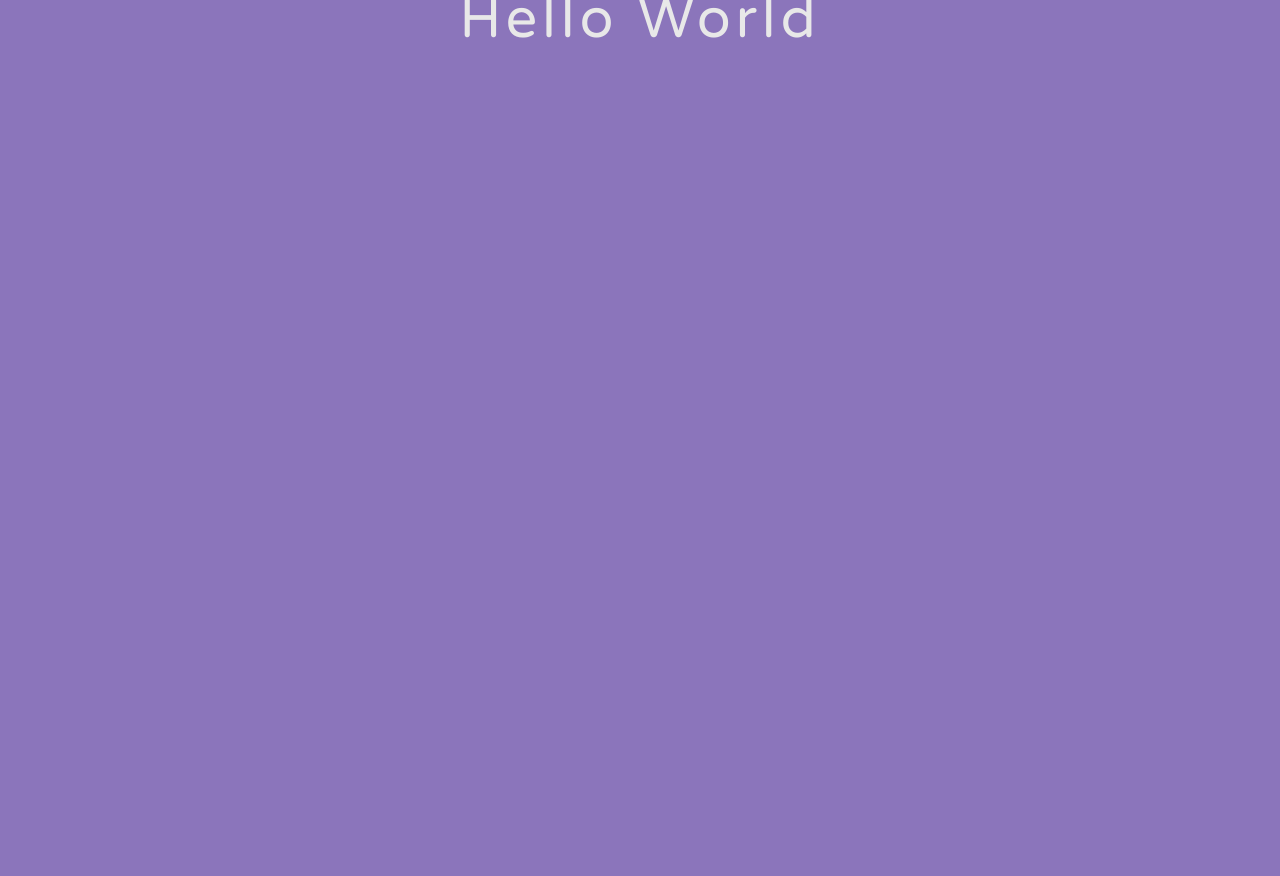
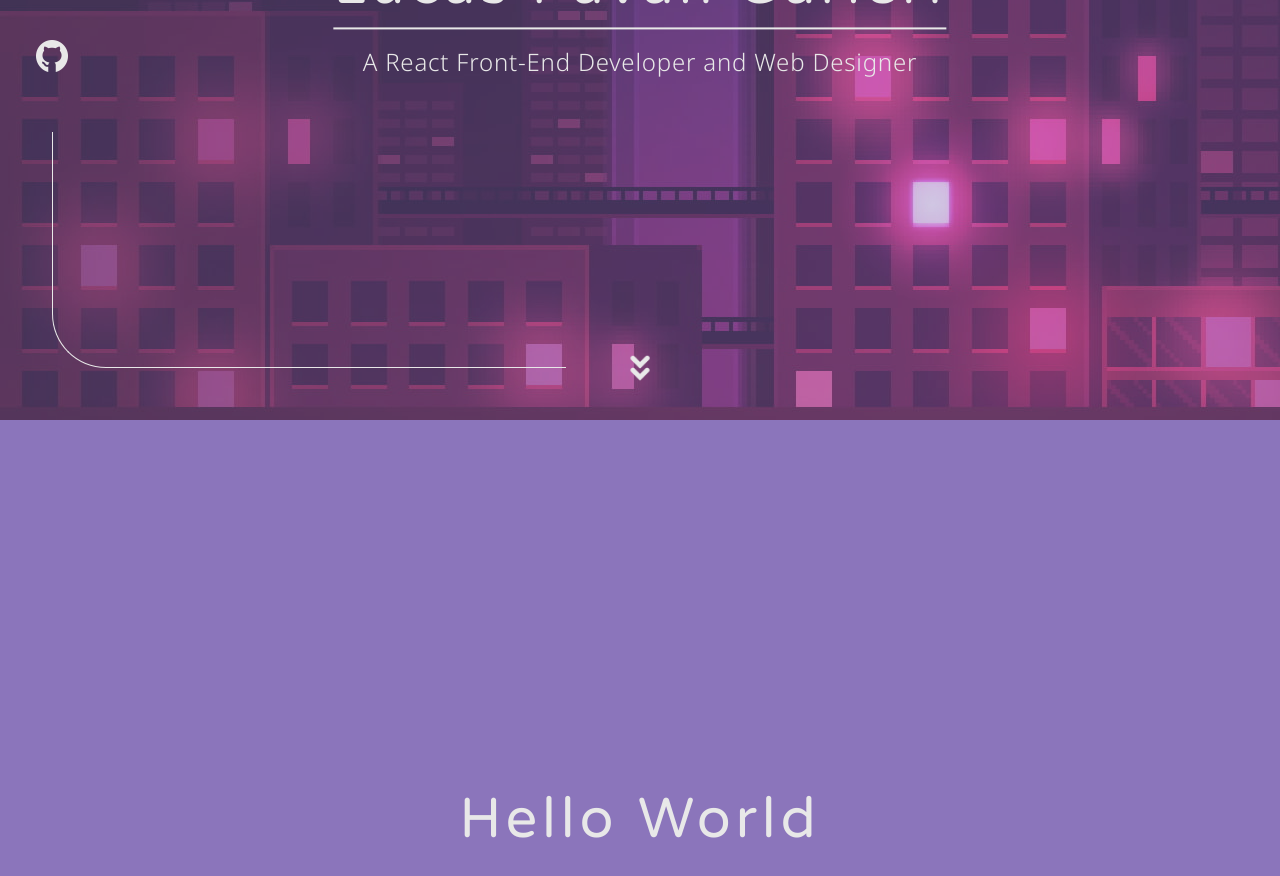
Before and after one commit to lucas-pvg/WebCV, a React (Vite) app: page / in a window 1280 px wide. Shown: the part 380-1256 px from the top of the page. Before the commit the page ends 800 px from the top, so only its background shows below. Built offline with nearby package versions, Linux system fonts and the light colour scheme.

Commit message:
💄✨ Set cover as main page and minor UI changes

```diff
--- a/src/App.css
+++ b/src/App.css
@@ -1,9 +1,23 @@
 #root {
   width: 100vw;
-  height: 100vh;
+  min-height: 100vh;
   display: flex;
   flex-direction: column;
   justify-content: center;
   align-items: center;
   gap: 50px;
+
 }
+
+::-webkit-scrollbar {
+  display: none;
+}
+
+.page {
+  width: 100vw;
+  min-height: 100vh;
+  display: flex;
+  flex-direction: column;
+  justify-content: center;
+  align-items: center;
+}
--- a/src/App.tsx
+++ b/src/App.tsx
@@ -1,10 +1,14 @@
+import { Cover } from './pages/cover/cover'
 import './App.css'
 
 function App() {
   return (
-    <>
-      <h1>Hello World</h1>
-    </>
+    <div className='app'>
+      <Cover />
+      <div className='page'>
+        <h1>Hello World</h1>
+      </div>
+    </div>
   )
 }
 
```
